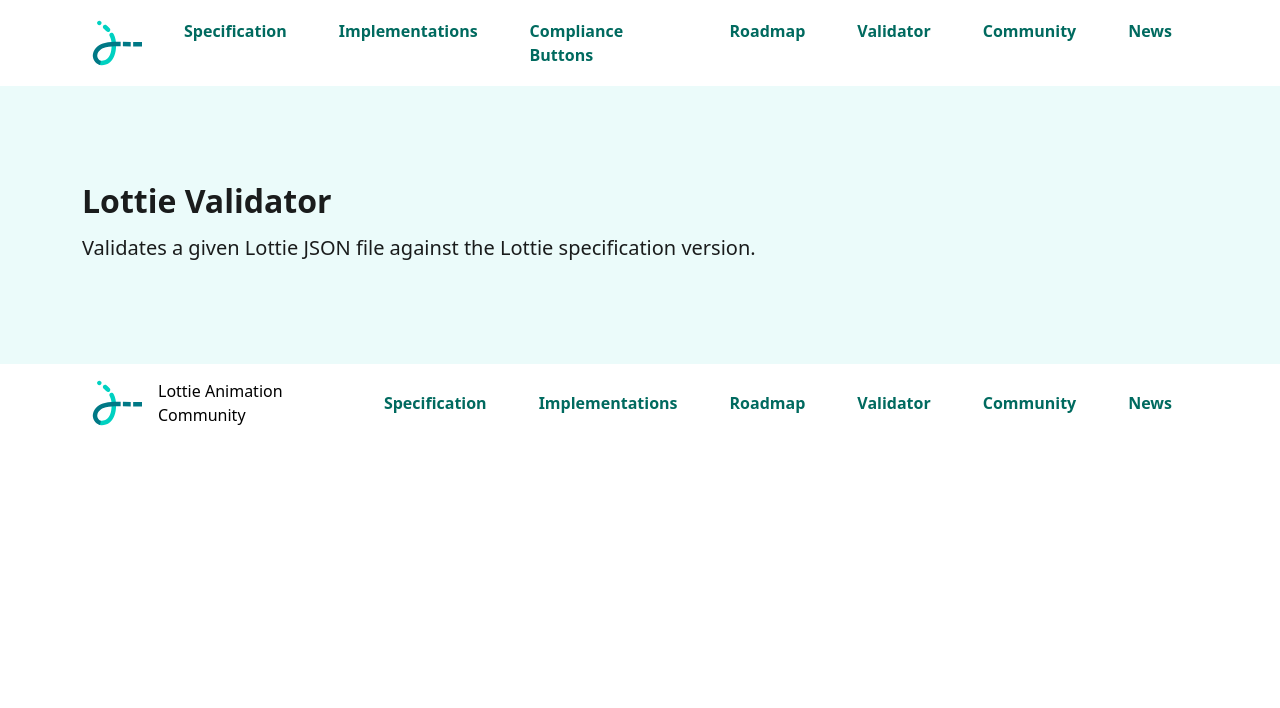
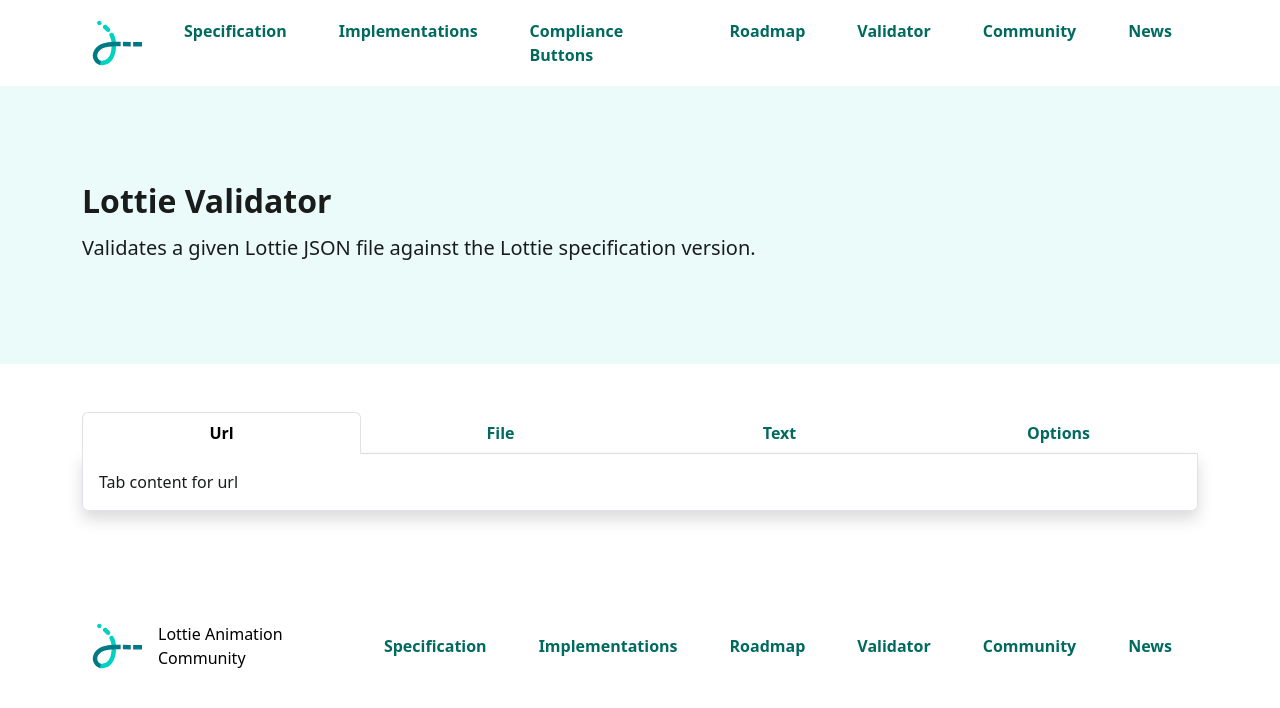
Before and after one commit to lottie/lottie.github.io, a Gatsby site: page /validator in a window 1280 px wide. Built offline with nearby package versions, Linux system fonts and the light colour scheme; Gatsby itself is replaced by a stand-in of ours.

Commit message:
feat: add tabs default ui

```diff
--- a/src/pages/validator.js
+++ b/src/pages/validator.js
@@ -3,6 +3,8 @@ import * as React from "react"
 import Container from "react-bootstrap/Container"
 import Row from "react-bootstrap/Row"
 import Col from "react-bootstrap/Col"
+import Tabs from "react-bootstrap/Tabs"
+import Tab from "react-bootstrap/Tab"
 
 import Layout from "../components/layout"
 import Seo from "../components/seo"
@@ -12,6 +14,8 @@ const content = {
   description:
     "Validates a given Lottie JSON file against the Lottie specification version.",
 }
+
+const tabCssClass = "border border-top-0 rounded-bottom p-3 shadow"
 
 const ValidatorPage = () => {
   return (
@@ -26,6 +30,26 @@ const ValidatorPage = () => {
           </Row>
         </Container>
       </section>
+      <Container className="py-5 mb-5">
+        <Row>
+          <Col>
+            <Tabs defaultActiveKey="url" id="justify-tab-example" justify>
+              <Tab eventKey="url" title="Url" className={tabCssClass}>
+                Tab content for url
+              </Tab>
+              <Tab eventKey="file" title="File" className={tabCssClass}>
+                Tab content for file
+              </Tab>
+              <Tab eventKey="text" title="Text" className={tabCssClass}>
+                Tab content for Text
+              </Tab>
+              <Tab eventKey="options" title="Options" className={tabCssClass}>
+                Tab content for Options
+              </Tab>
+            </Tabs>
+          </Col>
+        </Row>
+      </Container>
     </Layout>
   )
 }
```
